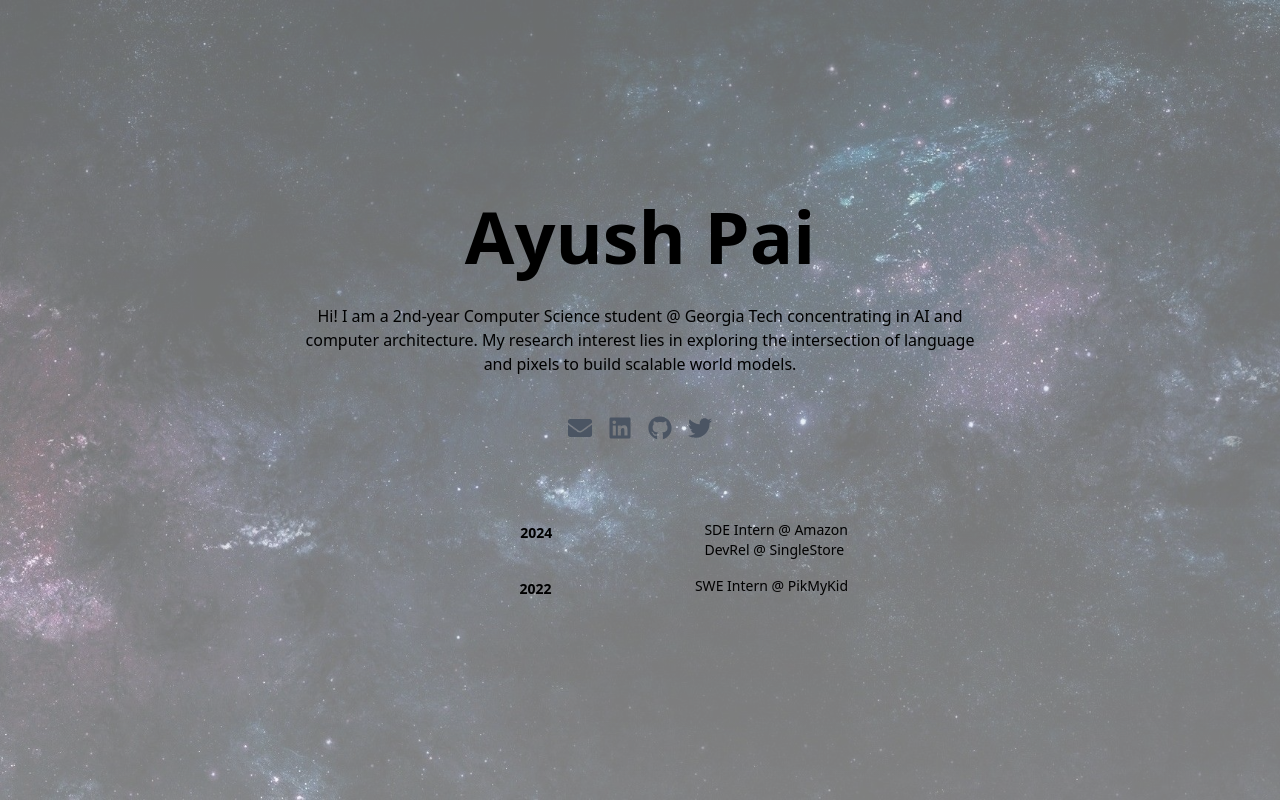
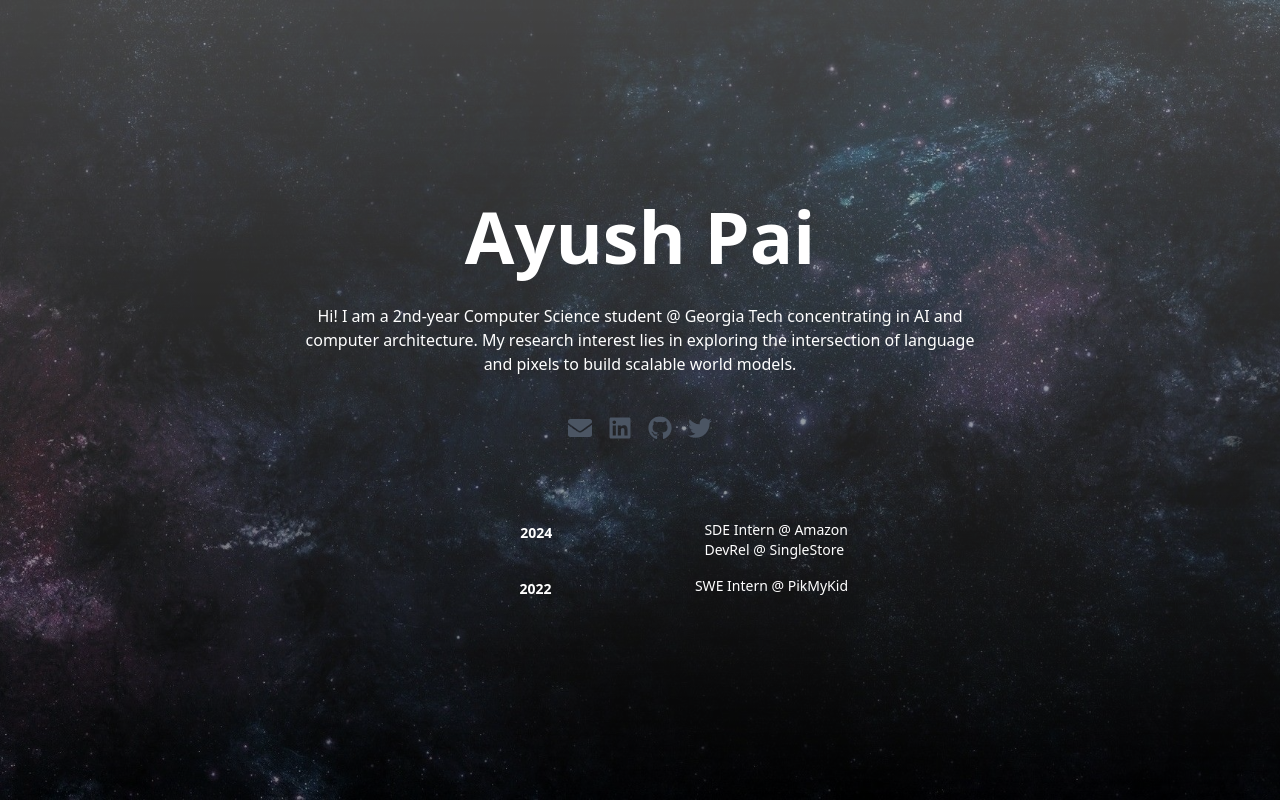
Before and after one commit to ayushpai/ayushpai.github.io, a Next.js app: page / in a window 1280 px wide. Built offline with nearby package versions, Linux system fonts and the light colour scheme.

Commit message:
fixed light and dark mode stuff

```diff
--- a/src/app/globals.css
+++ b/src/app/globals.css
@@ -2,17 +2,20 @@
 @tailwind components;
 @tailwind utilities;
 
-:root {
-  --foreground-rgb: 0, 0, 0;
-  --background-start-rgb: 214, 219, 220;
-  --background-end-rgb: 255, 255, 255;
+
+@media (prefers-color-scheme: light) {
+  :root {
+    --foreground-rgb: 255, 255, 255;
+    --background-start-rgb: 135, 135, 135;
+    --background-end-rgb: 0, 0, 0;
+  }
 }
 
 @media (prefers-color-scheme: dark) {
   :root {
     --foreground-rgb: 255, 255, 255;
     --background-start-rgb: 0, 0, 0;
-    --background-end-rgb: 0, 0, 0;
+    --background-end-rgb: 75, 75, 75;
   }
 }
 
```
